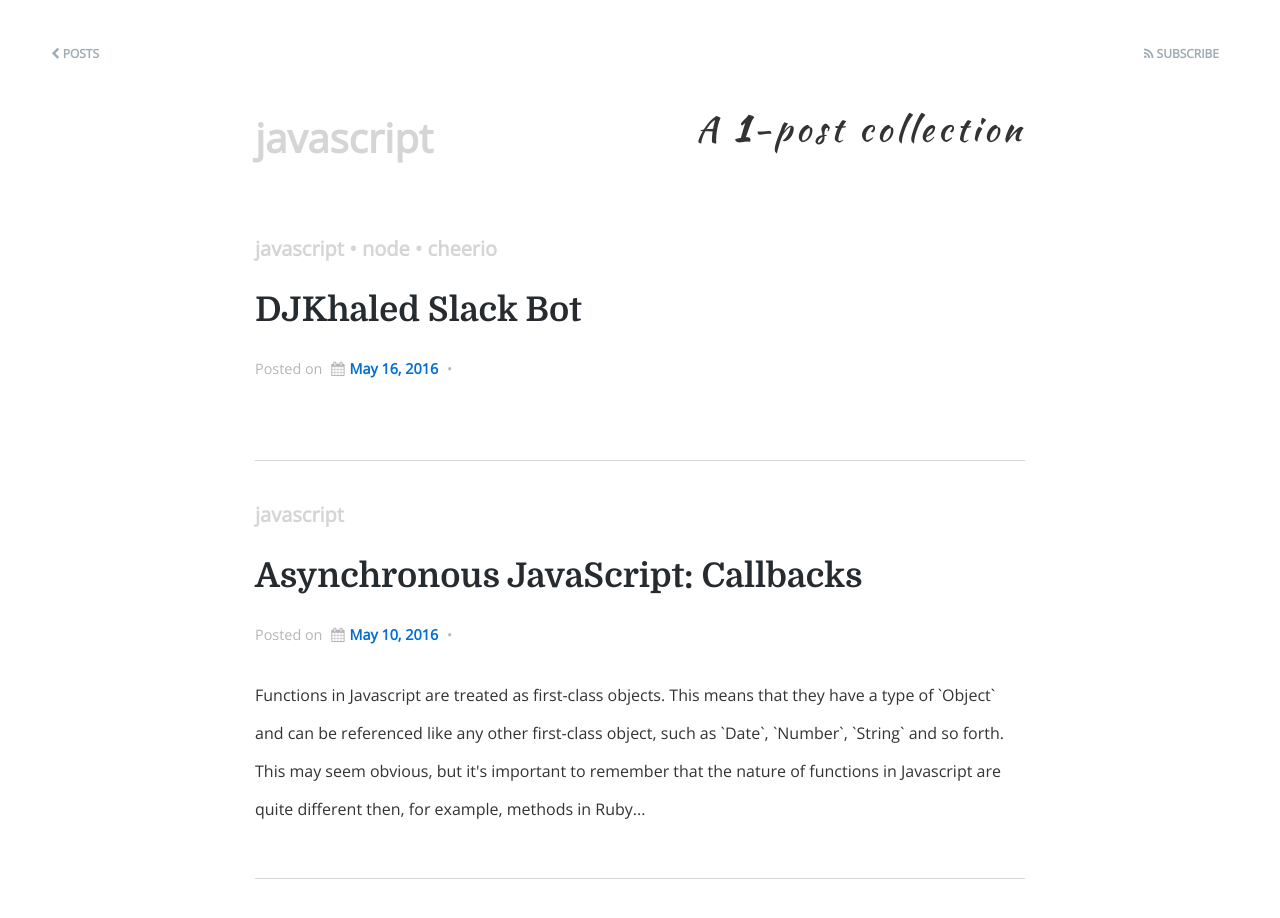
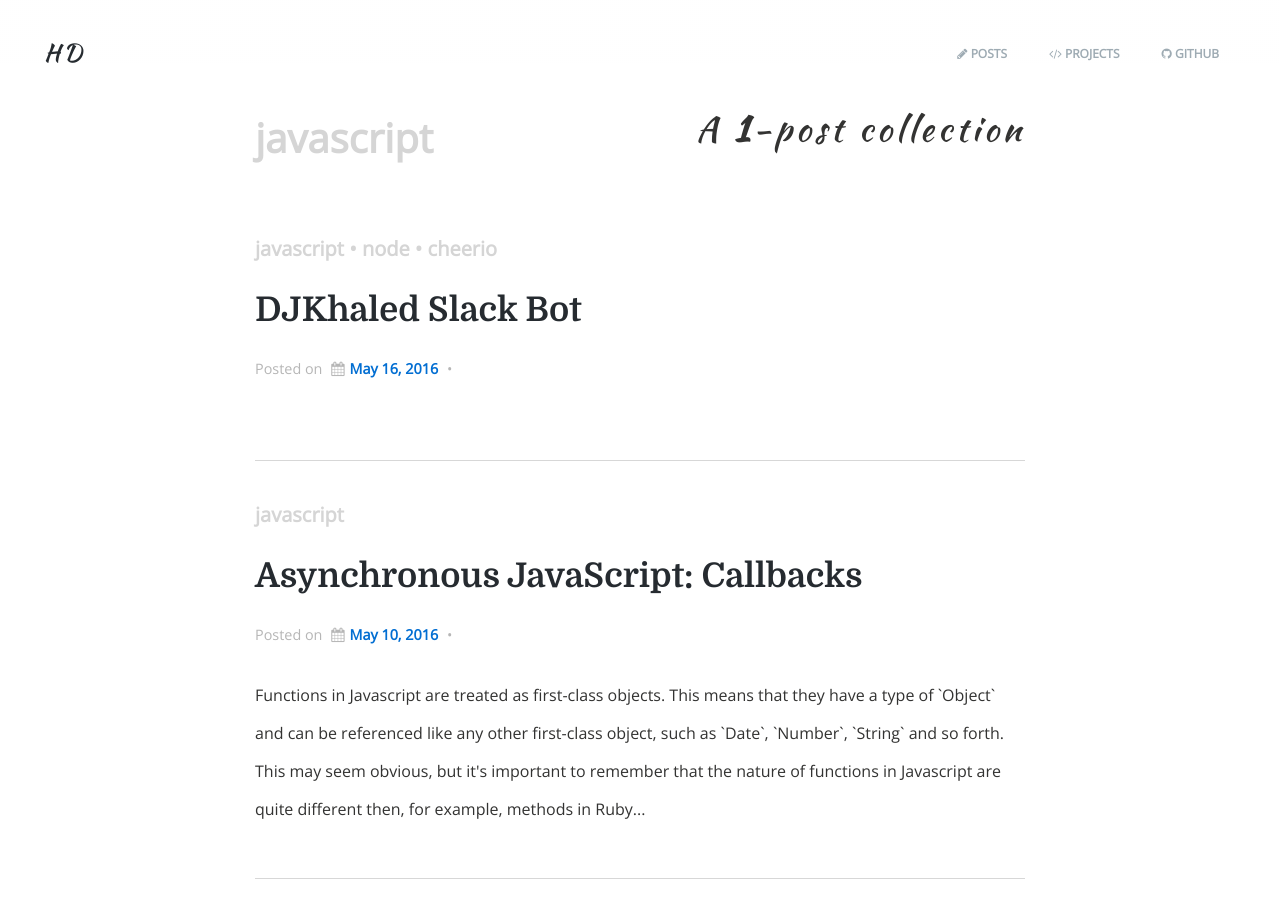
Before and after one commit to housseindjirdeh/hdjirdeh.github.io, a Jekyll site: the page built from tags/javascript.html, in a window 1280 px wide and 939 px high. Shown: the top 918 px of the window. Built offline with Jekyll 4.4.1, drawn with Linux system fonts in a browser that asks for light colours; nearby versions of some CDN libraries; comment, search, counter and statistics services are not loaded.

Commit message:
Fixed header

```diff
--- /dev/null
+++ b/_includes/alternate-header.html
@@ -0,0 +1,11 @@
+<header class="post-nav-header">
+  <nav class="post-nav clearfix">
+    <div class="title-header hover-feature">
+      <a href="/"><span data-hover="Houssein">HD</span></a>
+    </div>
+
+    <a class="subscribe-button" href="https://github.com/hdjirdeh"><i class="fa fa-github" aria-hidden="true"></i> Github</a>
+    <a class="subscribe-button" href="/projects"><i class="fa fa-code" aria-hidden="true"></i> Projects</a>
+    <a class="subscribe-button" href="/posts"><i class="fa fa-pencil" aria-hidden="true"></i> Posts</a>
+  </nav>
+</header>
--- a/_includes/main-header.html
+++ /dev/null
@@ -1,6 +0,0 @@
-<header class="post-nav-header">
-    <nav class="post-nav clearfix">
-        <a class="back-button" href="/"><i class="fa fa-chevron-left" aria-hidden="true"></i> Home</a>
-        <a class="subscribe-button" href="{{ "/feed.xml" | prepend: site.baseurl }}"><i class="fa fa-rss" aria-hidden="true"></i> Subscribe</a>
-    </nav>
-</header>
--- a/_includes/post-header.html
+++ /dev/null
@@ -1,6 +0,0 @@
-<header class="post-nav-header">
-    <nav class="post-nav clearfix">
-        <a class="back-button" href="/posts"><i class="fa fa-chevron-left" aria-hidden="true"></i> Posts</a>
-        <a class="subscribe-button" href="{{ "/feed.xml" | prepend: site.baseurl }}"><i class="fa fa-rss" aria-hidden="true"></i> Subscribe</a>
-    </nav>
-</header>
--- a/_layouts/main-default.html
+++ b/_layouts/main-default.html
@@ -5,7 +5,7 @@
 
   <body>
 
-    {% include main-header.html %}
+    {% include alternate-header.html %}
 
     <div class="page-content">
       <div class="wrapper">
--- a/_layouts/post-default.html
+++ b/_layouts/post-default.html
@@ -5,7 +5,7 @@
 
   <body>
 
-    {% include post-header.html %}
+    {% include alternate-header.html %}
 
     <div class="page-content">
       <div class="wrapper">
--- a/_layouts/tag-default.html
+++ b/_layouts/tag-default.html
@@ -5,7 +5,7 @@
 
   <body>
 
-    {% include post-header.html %}
+    {% include alternate-header.html %}
 
     <div class="page-content">
       <div class="wrapper">
--- a/_sass/_layout.scss
+++ b/_sass/_layout.scss
@@ -12,6 +12,7 @@
     font-family: $fancy-font-family;
     letter-spacing: 3px;
     float: left;
+    text-align: left;
     font-size: 24px;
     overflow: hidden;
     width: 120px;
@@ -597,7 +598,12 @@
     height: 85px;
     min-height: 0;
     margin-bottom: 0;
-    background: transparent;
+    background: -webkit-gradient(linear, top, bottom, from(#fff), to(rgba(255,255,255,0)));
+    background: -webkit-linear-gradient(top, #fff, rgba(255,255,255,0));
+    background: -moz-linear-gradient(top, #fff, rgba(255,255,255,0));
+    background: -ms-linear-gradient(top, #fff, rgba(255,255,255,0));
+    background: -o-linear-gradient(top, #fff, rgba(255,255,255,0));
+    background: linear-gradient(top, #fff, rgba(255,255,255,0));
 }
 
 .post-nav-home {
@@ -629,7 +635,6 @@
         height: 85px;
         min-height: 0;
         margin-bottom: 0;
-        background: transparent;
     }
 }
 
```
